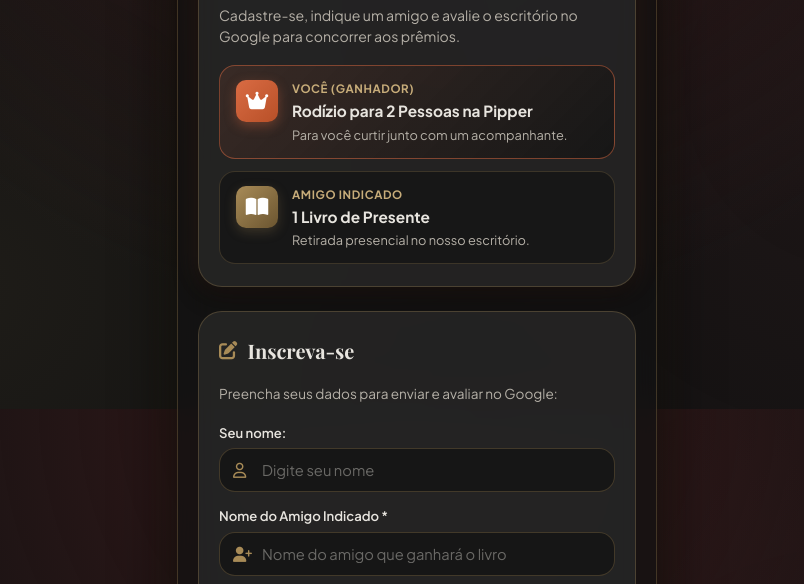
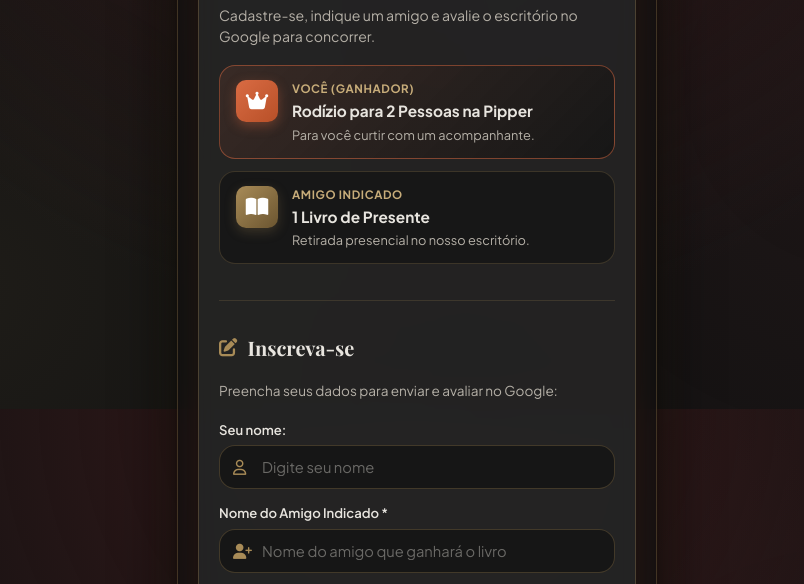
Before and after one commit to tov-digital/Escrit-rio--Bio-, a plain HTML site: page sorteio.html in a window 1280 px wide. Shown: the part 391-975 px from the top of the page, without its empty margins (223-1027 px from the left). Drawn offline with nearby package versions, Linux system fonts and the light colour scheme; a web font is replaced by a local one.

Commit message:
feat: reorganize raffle form layout inside hero section and update copy texts

```diff
--- a/sorteio.css
+++ b/sorteio.css
@@ -341,7 +341,18 @@
   box-shadow: 0 6px 18px rgba(234, 67, 53, 0.45);
 }
 
-/* Sorteio Form Card */
+.sorteio-section-divider {
+  border: none;
+  border-top: 1px solid rgba(168, 139, 87, 0.2);
+  margin: 24px 0 20px 0;
+}
+
+.sorteio-form-section {
+  width: 100%;
+  text-align: left;
+}
+
+/* Sorteio Form Card (legacy or shared) */
 .sorteio-form-card {
   width: 100%;
   background: var(--color-licorice-card);
--- a/sorteio.html
+++ b/sorteio.html
@@ -50,7 +50,7 @@
       <div class="sorteio-hero-content">
         <h1 class="sorteio-main-title">Participe e Concorra</h1>
         <p class="sorteio-main-desc">
-          Cadastre-se, indique um amigo e avalie o escritório no Google para concorrer aos prêmios.
+          Cadastre-se, indique um amigo e avalie o escritório no Google para concorrer.
         </p>
 
         <!-- Premiação Sucinta -->
@@ -62,7 +62,7 @@
             <div class="prize-info">
               <span class="prize-label">Você (Ganhador)</span>
               <strong class="prize-title">Rodízio para 2 Pessoas na Pipper</strong>
-              <p class="prize-sub">Para você curtir junto com um acompanhante.</p>
+              <p class="prize-sub">Para você curtir com um acompanhante.</p>
             </div>
           </div>
 
@@ -76,12 +76,11 @@
               <p class="prize-sub">Retirada presencial no nosso escritório.</p>
             </div>
           </div>
-        </div>
-      </div>
-    </section>
+        <!-- Divisor elegante -->
+        <hr class="sorteio-section-divider">
 
         <!-- Formulário Sucinto (3 campos) -->
-    <section class="sorteio-form-card">
+        <div class="sorteio-form-section">
           <h2 class="section-title"><i class="fa-solid fa-pen-to-square"></i> Inscreva-se</h2>
           <p class="form-instruction">Preencha seus dados para enviar e avaliar no Google:</p>
 
@@ -116,6 +115,8 @@
               <span class="btn-text"><i class="fa-solid fa-star"></i> Participar e Avaliar no Google</span>
             </button>
           </form>
+        </div>
+      </div>
     </section>
 
     <!-- Link das Regras -->
@@ -151,7 +152,7 @@
           <h4>1. Premiação</h4>
           <p>• <strong>Ganhador:</strong> Terá direito a 1 rodízio na Churrascaria Pipper para si e 1 acompanhante.<br>
           <strong style="color: var(--color-exotic-orange);">Atenção:</strong> O prêmio contempla exclusivamente o valor do rodízio. Consumo de bebidas, sobremesas, taxas de serviço/gorjetas ou quaisquer outros pratos adicionais não estão incluídos e deverão ser pagos à parte pelo usuário no local.<br>
-          • <strong>Amigo Indicado:</strong> Receberá 1 exemplar de livro de presente selecionado pelo escritório.</p>
+          • <strong>Amigo Indicado:</strong> Receberá 1 exemplar do livro "Devedor Contumaz".</p>
         </div>
 
         <div class="rule-block">
```
Lines whose indentation alone changed are shown as unchanged.
